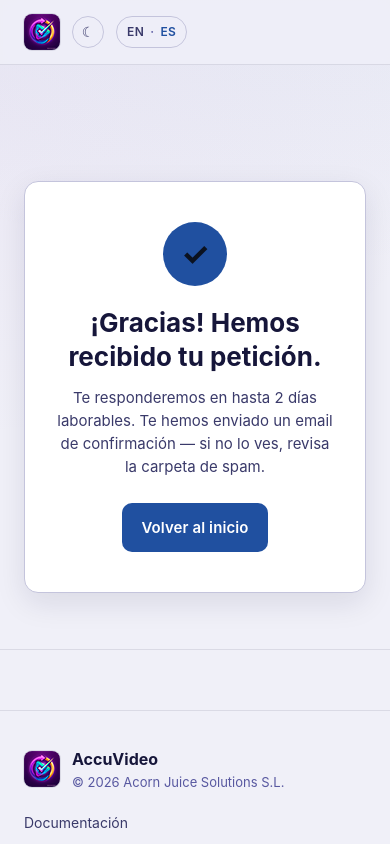
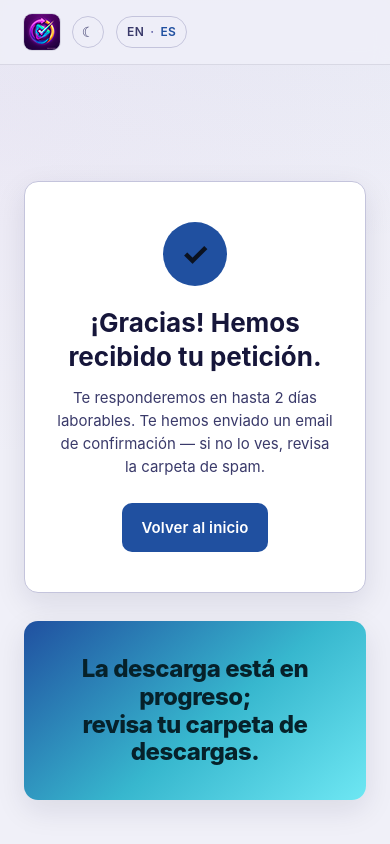
Before and after one commit to Acorn-Juice-Solutions/accuvideo, a plain HTML site: page thanks.html in a window 390 px wide. Both pictures are taken after a click on the button "Language". Shown: the top 844 px of the page. Drawn offline with Linux system fonts and the light colour scheme.

Commit message:
Added better message (#10)

```diff
--- a/assets/css/style.css
+++ b/assets/css/style.css
@@ -1738,15 +1738,45 @@ html[data-currency="usd"] .currency-switch-btn[data-currency="usd"] {
   padding: 60px 0;
 }
 .thanks-section { width: 100%; }
+.thanks-layout {
+  display: flex;
+  align-items: stretch;
+  justify-content: center;
+  gap: 28px;
+}
 .thanks-card {
   max-width: 520px;
-  margin: 0 auto;
   padding: 40px 32px;
   background: var(--navy-800);
   border: 1px solid var(--line-strong);
   border-radius: var(--radius);
   box-shadow: var(--shadow-1);
   text-align: center;
+}
+.thanks-download-progress {
+  width: min(420px, 40vw);
+  padding: 34px 30px;
+  background: linear-gradient(140deg, var(--cyan), #37b7ce 55%, #6ee7f3);
+  color: #06212A;
+  border-radius: var(--radius);
+  box-shadow: var(--shadow-1);
+  font-size: clamp(26px, 2.2vw, 36px);
+  font-weight: 800;
+  line-height: 1.16;
+  letter-spacing: -0.02em;
+  display: flex;
+  align-items: center;
+  justify-content: center;
+  text-align: center;
+}
+.thanks-download-progress .download-progress-es {
+  display: none;
+}
+html[lang="es"] .thanks-download-progress .download-progress-en {
+  display: none;
+}
+html[lang="es"] .thanks-download-progress .download-progress-es {
+  display: inline;
 }
 .thanks-icon {
   width: 64px;
@@ -1773,6 +1803,22 @@ html[data-currency="usd"] .currency-switch-btn[data-currency="usd"] {
   line-height: 1.55;
 }
 
+@media (max-width: 980px) {
+  .thanks-layout {
+    flex-direction: column;
+    align-items: center;
+  }
+  .thanks-card {
+    max-width: 620px;
+    width: 100%;
+  }
+  .thanks-download-progress {
+    width: 100%;
+    max-width: 620px;
+    font-size: clamp(24px, 5vw, 34px);
+  }
+}
+
 /* ---------- Download arrow animation ---------- */
 
 @keyframes download-arrow-bounce {
--- a/thanks.html
+++ b/thanks.html
@@ -39,11 +39,17 @@
 <main class="thanks-main">
   <section class="thanks-section">
     <div class="container">
-      <div class="thanks-card">
-        <div class="thanks-icon" aria-hidden="true">✓</div>
-        <h1 data-i18n="thanks.title">Thanks! We got your request.</h1>
-        <p id="thanks-body" data-i18n="thanks.body_generic">We'll get back to you within 2 business days. We've also sent you a confirmation email — if you don't see it, check your spam folder.</p>
-        <a href="index.html" class="btn btn-primary" data-i18n="thanks.cta">Back to home</a>
+      <div class="thanks-layout">
+        <div class="thanks-card">
+          <div class="thanks-icon" aria-hidden="true">✓</div>
+          <h1 data-i18n="thanks.title">Thanks! We got your request.</h1>
+          <p id="thanks-body" data-i18n="thanks.body_generic">We'll get back to you within 2 business days. We've also sent you a confirmation email — if you don't see it, check your spam folder.</p>
+          <a href="index.html" class="btn btn-primary" data-i18n="thanks.cta">Back to home</a>
+        </div>
+        <aside id="thanks-download-progress" class="thanks-download-progress" hidden>
+          <span class="download-progress-en">Downloading is in progress,<br>check your downloads folder.</span>
+          <span class="download-progress-es">La descarga está en progreso;<br>revisa tu carpeta de descargas.</span>
+        </aside>
       </div>
     </div>
   </section>
@@ -72,6 +78,7 @@
     const form = params.get('form');
     const body = document.getElementById('thanks-body');
     const title = document.querySelector('.thanks-card h1');
+    const downloadProgress = document.getElementById('thanks-download-progress');
     const bodyMap = {
       trial: 'thanks.body_trial',
       contactus: 'thanks.body_contactus',
@@ -80,6 +87,7 @@
     const titleMap = { subscribe: 'thanks.title_subscribe' };
     if (body) body.setAttribute('data-i18n', bodyMap[form] || 'thanks.body_generic');
     if (title && titleMap[form]) title.setAttribute('data-i18n', titleMap[form]);
+    if (downloadProgress) downloadProgress.hidden = form !== 'trial';
     if (form && typeof gtag === 'function') {
       gtag('event', 'form_submit', { form_name: form });
     }
```
